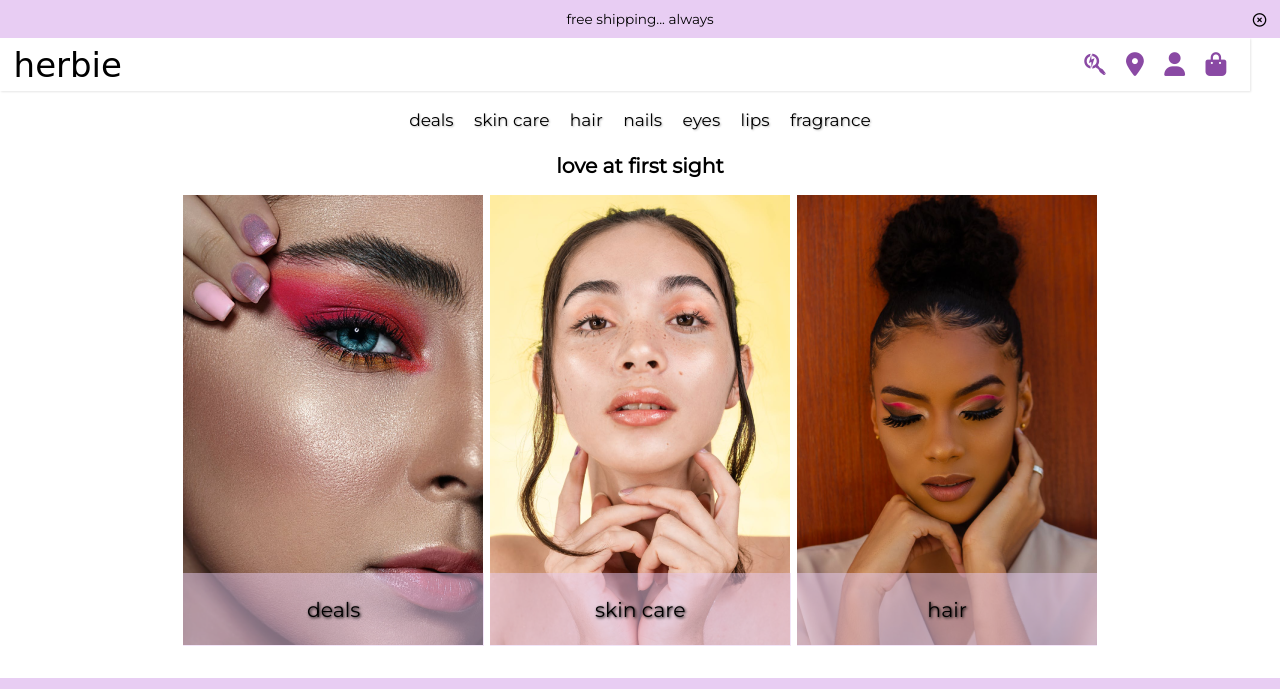
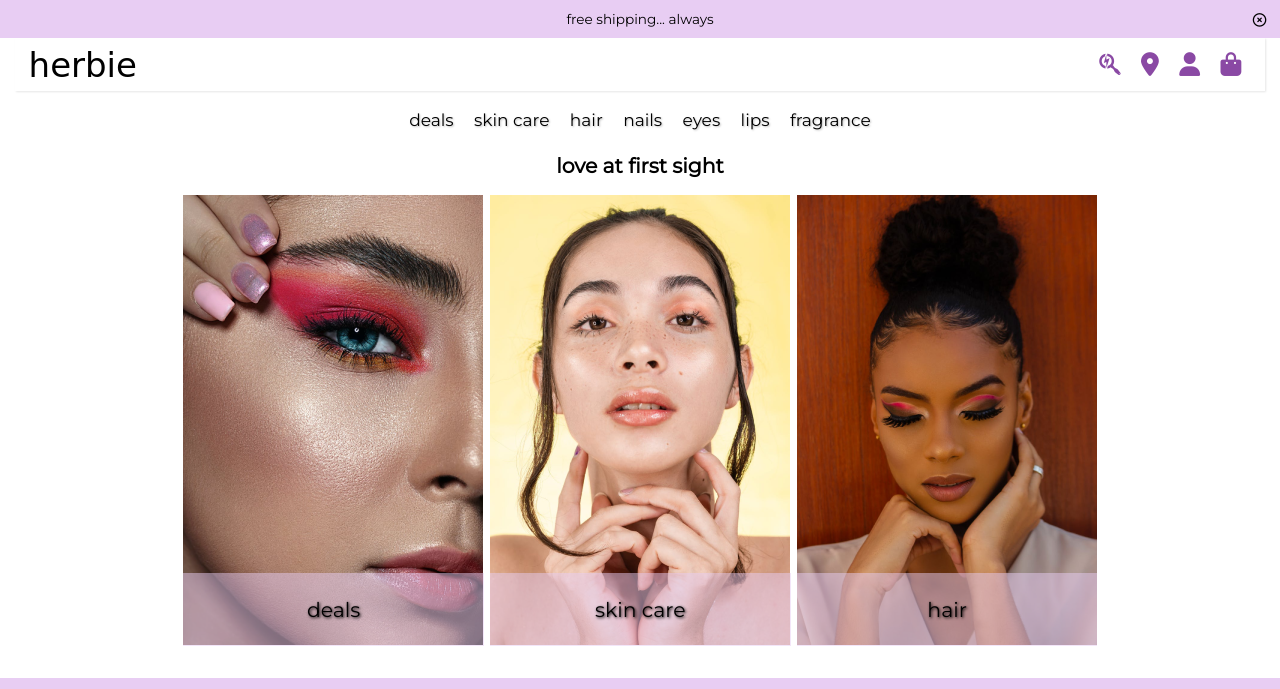
Before and after one commit to JorySmith/herbie-cosmetics, a plain HTML site: page index.html in a window 1280 px wide. Shown: the top 689 px of the page. Drawn offline with Linux system fonts and the light colour scheme; a web font is replaced by a local one.

Commit message:
fixed navbar width issue

```diff
--- a/style.css
+++ b/style.css
@@ -76,15 +76,21 @@ p {
   display: none;
 }
 
+nav {
+  display: flex;
+  flex-direction: column;
+  align-items: center;
+}
+
 .navbar {
   background-color: #FFF;
   box-shadow: 1px 1px 2px #e6e6e6;
   display: flex;
   justify-content: space-between;
   align-items: center;
-  margin: auto 0;
   padding: .5rem 1rem;
   max-width: 1250px;
+  width: 100%;
   z-index: 1;
 }
 
@@ -102,7 +108,7 @@ p {
 .sticky {
   position: fixed;
   top: 0;
-  width: 100%
+  width: 100%;
 }
 
 .sticky + .content {
@@ -166,6 +172,7 @@ p {
   background-color: var(--clr-light-purp);
   padding: 1rem 0;
 }
+
 .items-container {
   display: flex;
   justify-content: center;
@@ -212,8 +219,6 @@ p {
   font-size: 2rem;
 }
 
-
-
 .why-makeup div {
   font-family: var(--ff-pri);
   font-size: 1.15rem;
```
